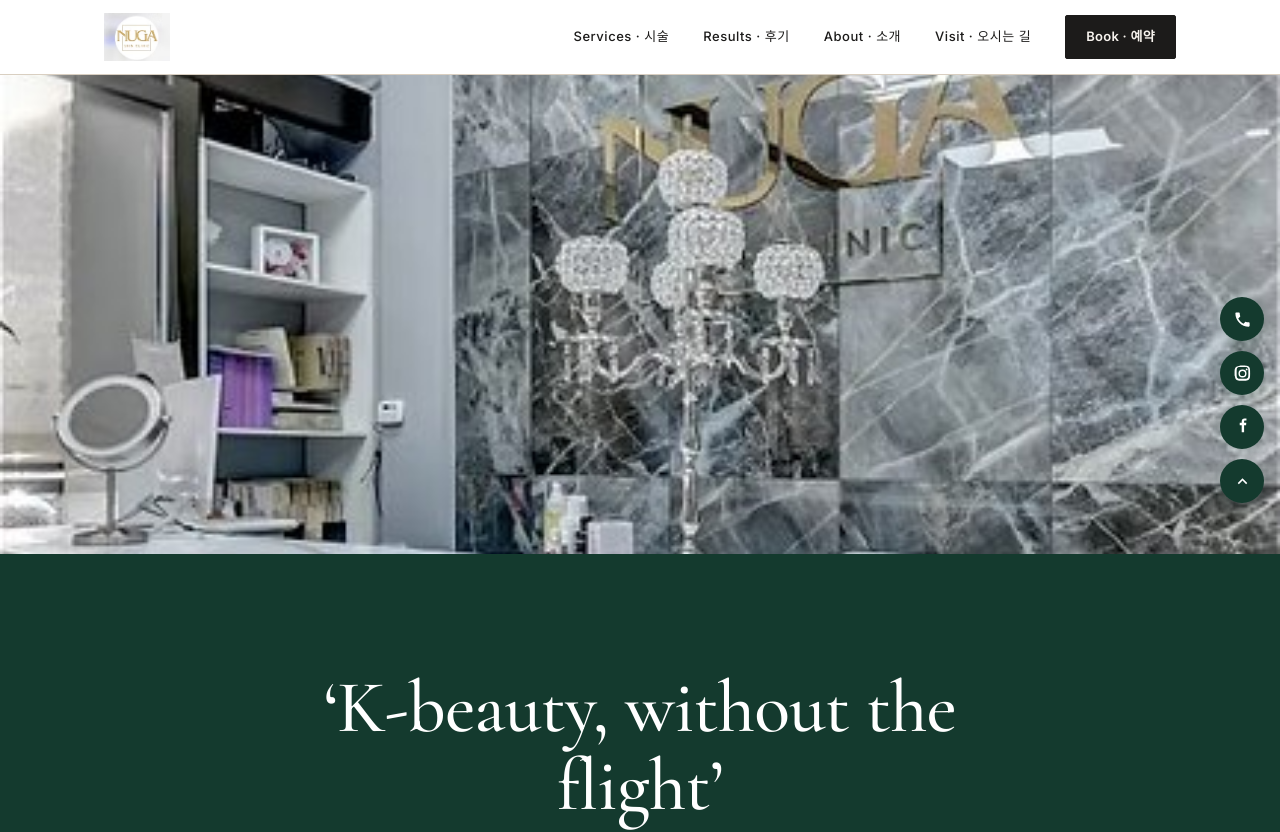
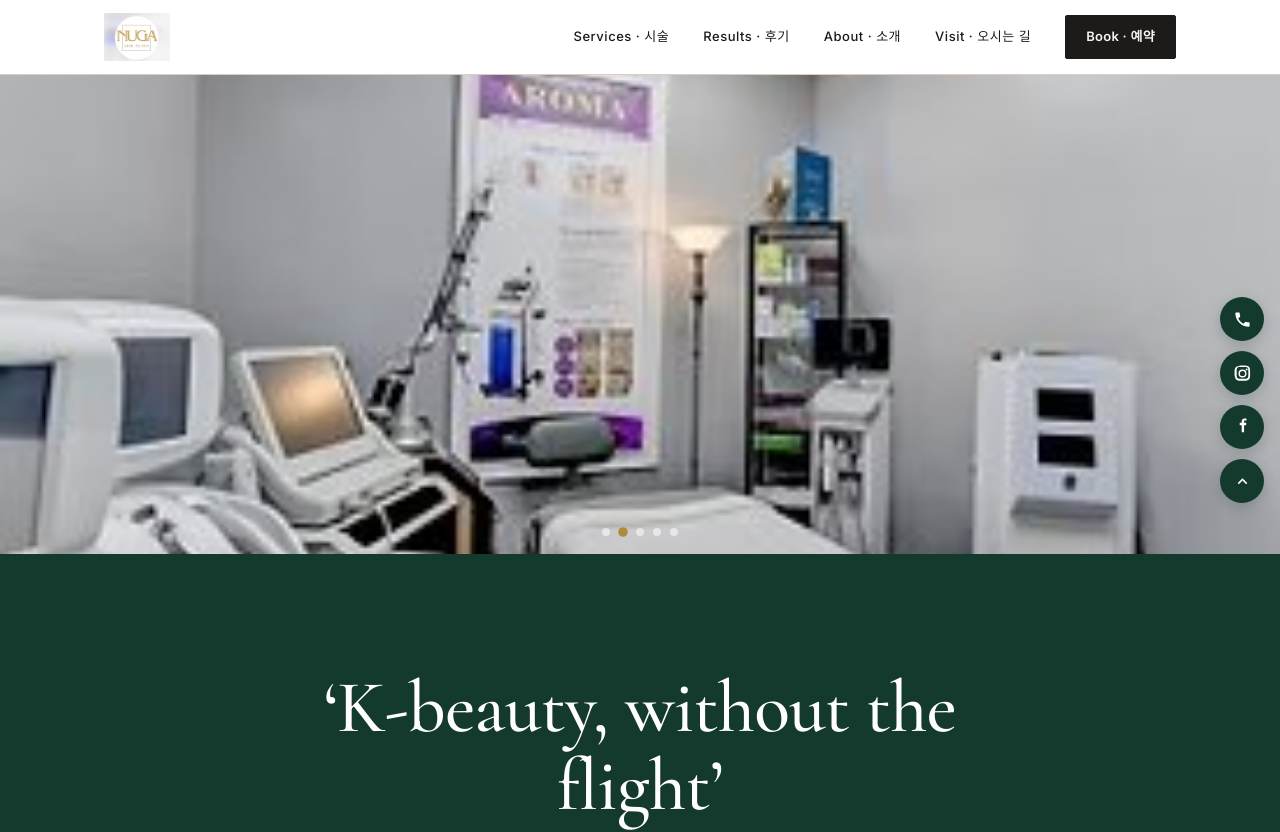
Before and after one commit to AmericaK/nuga-skin-clinic, a React (Vite) app in the folder client/: page / in a window 1280 px wide. Shown: the top 832 px of the page. Built offline with nearby package versions, Linux system fonts and the light colour scheme.

Commit message:
Add files via upload

```diff
--- a/client/src/index.css
+++ b/client/src/index.css
@@ -321,7 +321,13 @@
     radial-gradient(120% 90% at 72% 20%, rgba(176,138,62,0.20), transparent 60%),
     linear-gradient(155deg, #efe7db 0%, #e0cfb4 55%, #cbb59a 100%);
 }
-.herofull img { width: 100%; height: 100%; object-fit: cover; object-position: center 30%; display: block; }
+.herofull img { width: 100%; height: 100%; object-fit: cover; object-position: center; display: block; }
+/* 슬라이드쇼 크로스페이드 */
+.herofull__img { position: absolute; inset: 0; opacity: 0; transition: opacity 1.2s ease; }
+.herofull__img.is-active { opacity: 1; }
+.herofull__dots { position: absolute; bottom: 18px; left: 50%; transform: translateX(-50%); display: flex; gap: 9px; z-index: 3; }
+.herofull__dots button { width: 8px; height: 8px; border-radius: 50%; border: 0; padding: 0; cursor: pointer; background: rgba(255,255,255,0.55); transition: background 0.3s var(--ease), transform 0.3s var(--ease); }
+.herofull__dots button.is-on { background: var(--gold); transform: scale(1.2); }
 .herofull__cap {
   position: absolute; left: 20px; bottom: 18px;
   font-size: 10px; letter-spacing: 0.2em; text-transform: uppercase; color: var(--gold-deep);
```
